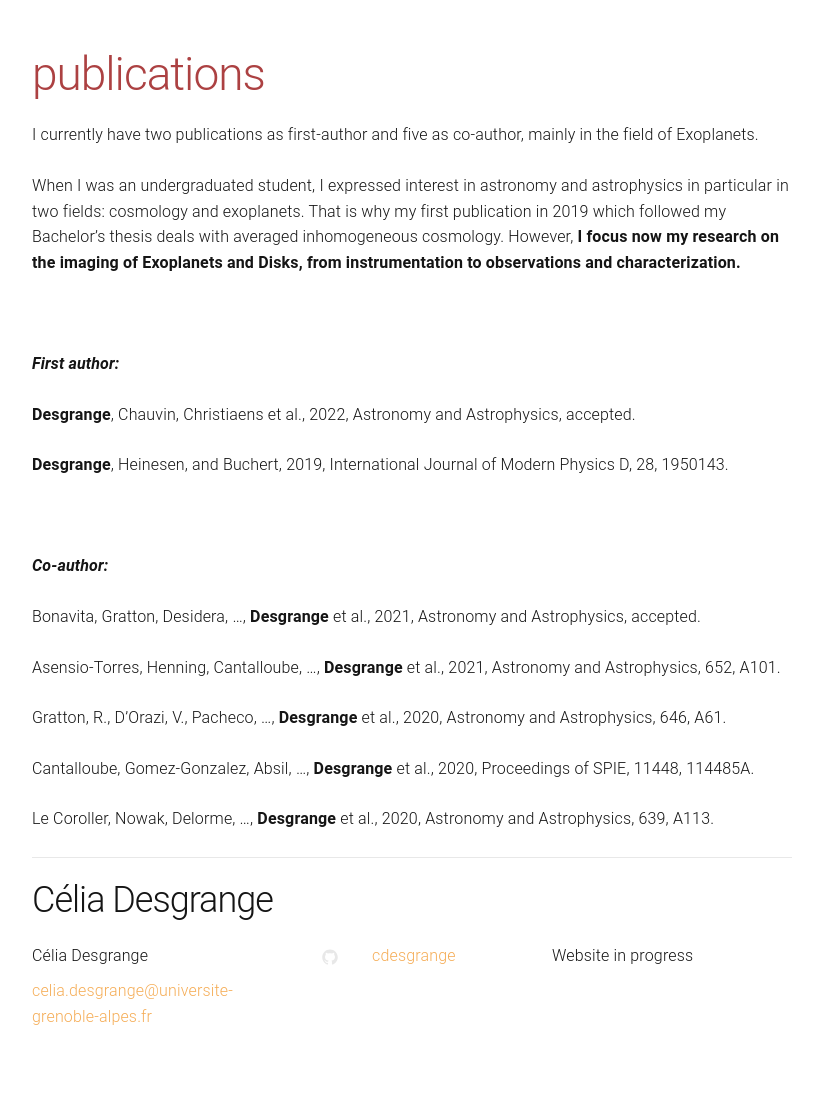
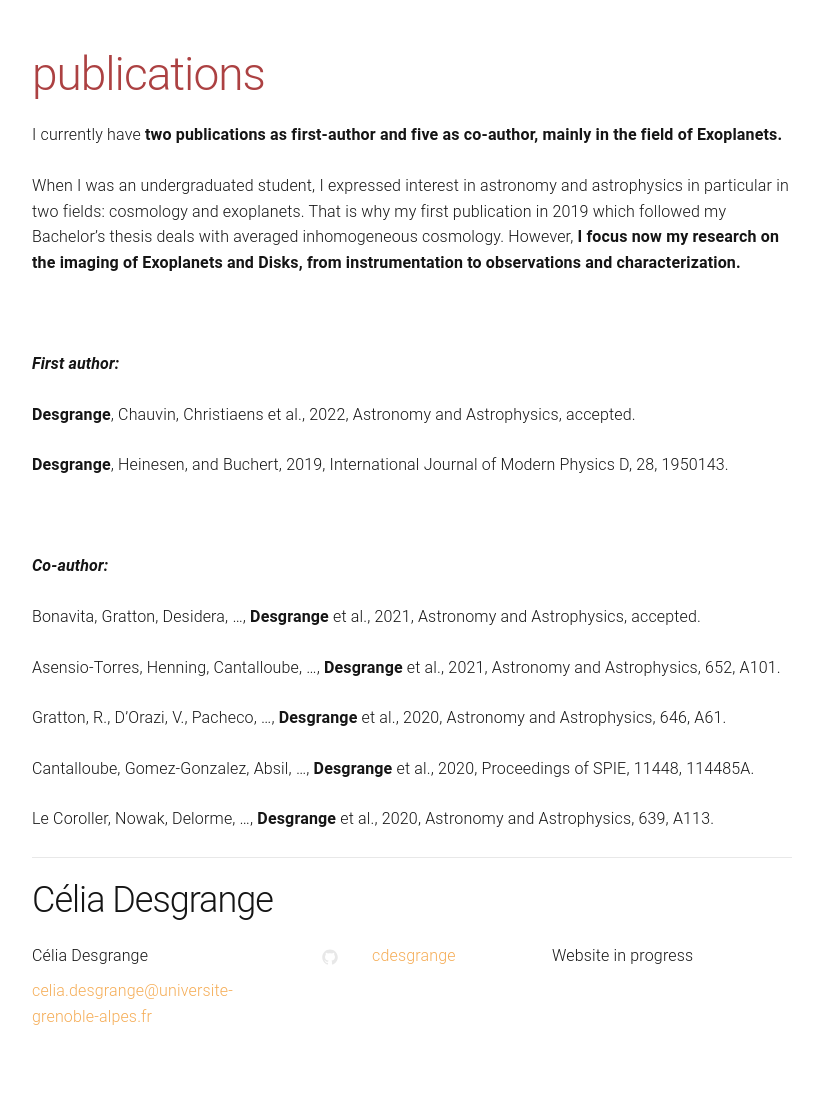
Before and after one commit to cdesgrange/cdesgrange.github.io, a Jekyll site: the page built from publications.md, in a window 1280 px wide. Shown: the part 199-1294 px from the top of the page, without its empty margins (228-1047 px from the left). Built offline with Jekyll 4.4.1, drawn with Linux system fonts in a browser that asks for light colours.

```diff
--- a/publications.md
+++ b/publications.md
@@ -4,7 +4,7 @@ title: publications
 permalink: /publications/
 ---
 
-I currently have two publications as first-author and five as co-author, mainly in the field of Exoplanets.
+I currently have <b>two publications as first-author<b> and <b>five as co-author<b>, mainly in the field of Exoplanets.
 
 When I was an undergraduated student, I expressed interest in astronomy and astrophysics in particular in two fields: cosmology and exoplanets. That is why my first publication in 2019 which followed my Bachelor's thesis deals with averaged inhomogeneous cosmology. However, <b>I focus now my research on the imaging of Exoplanets and Disks, from instrumentation to observations and characterization.</b>
 
```
